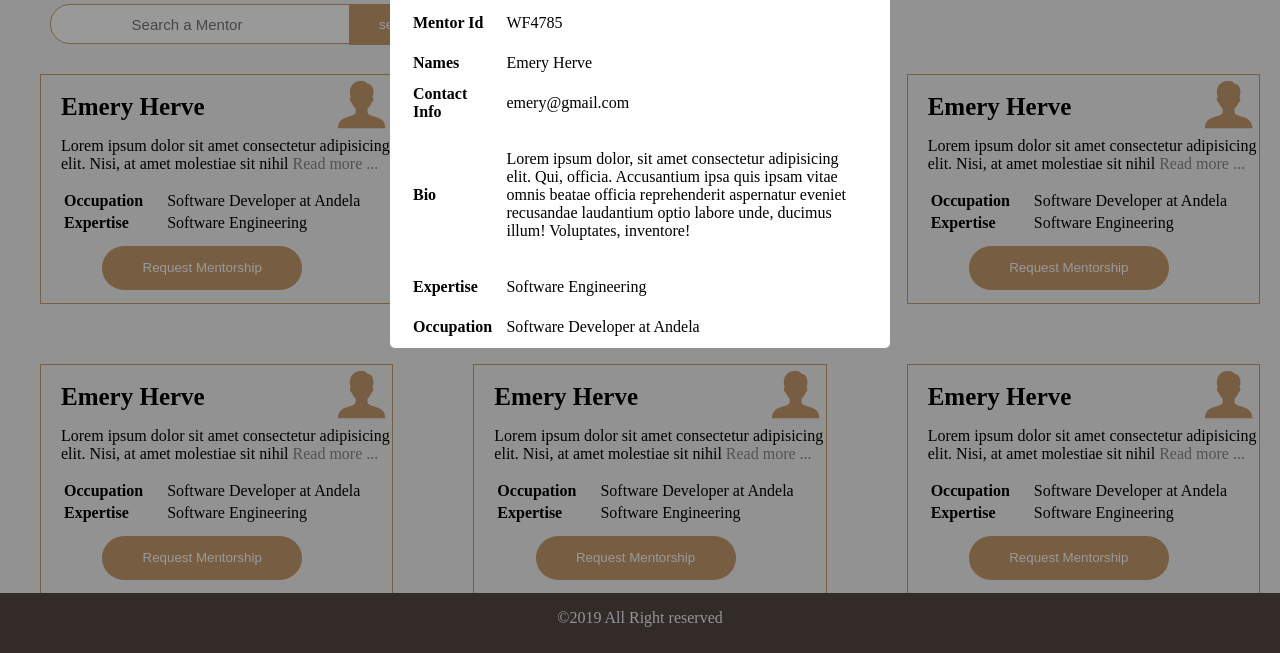
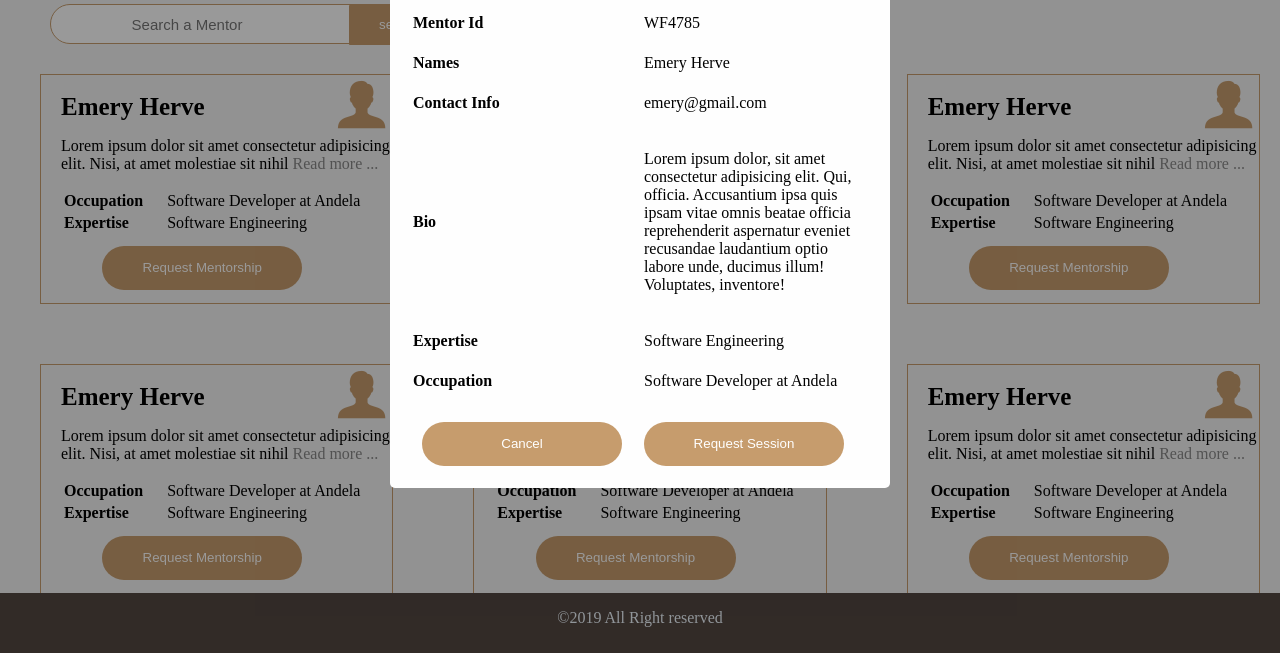
Before and after one commit to Emeryherve/Free-Mentors, a plain HTML site: page UI/pages/view_mentors.html in a window 1280 px wide. Both pictures are taken after a click on the element 216 px from the left and 335 px from the top of the page. Shown: the part 147-800 px from the top of the page. Drawn offline with Linux system fonts and the light colour scheme.

Commit message:
- Add user request a mentorship session from the mentor

```diff
--- a/UI/pages/view_mentors.html
+++ b/UI/pages/view_mentors.html
@@ -226,7 +226,10 @@ young people to provide free mentorship sessions.">
                       <td id="viewuserReg" >Software Developer at Andela</td>
                     </tr>
 
-
+                        <tr>
+                          <td> <input type="button" class="custom-btn" value="Cancel" onclick="closeModalView()"/></td>
+                          <td><input type="button" class="custom-btn" value="Request Session" onclick="dialogbox('Request has been sent successfully')"/></td>
+                        </tr>
        </table>
 
 
```
